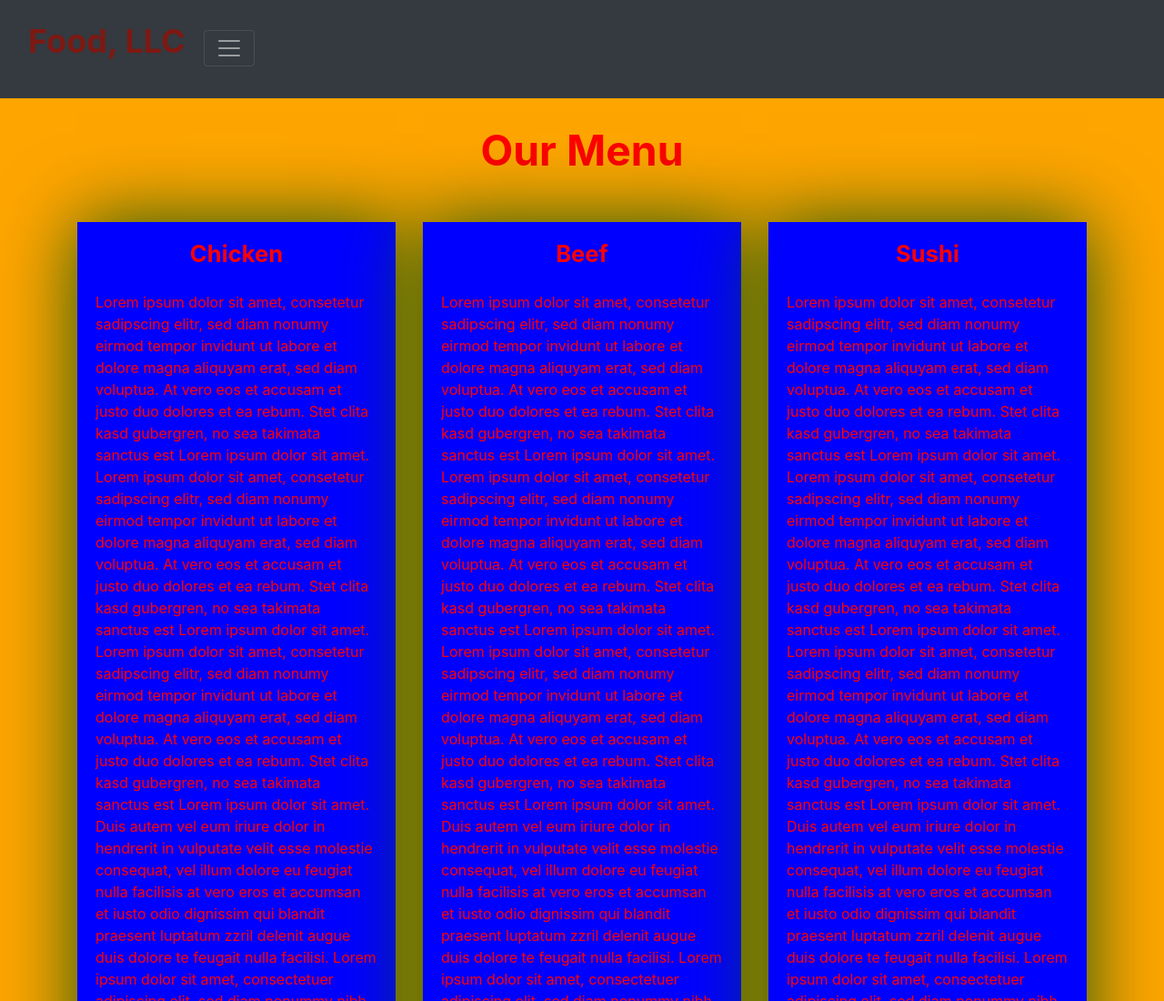
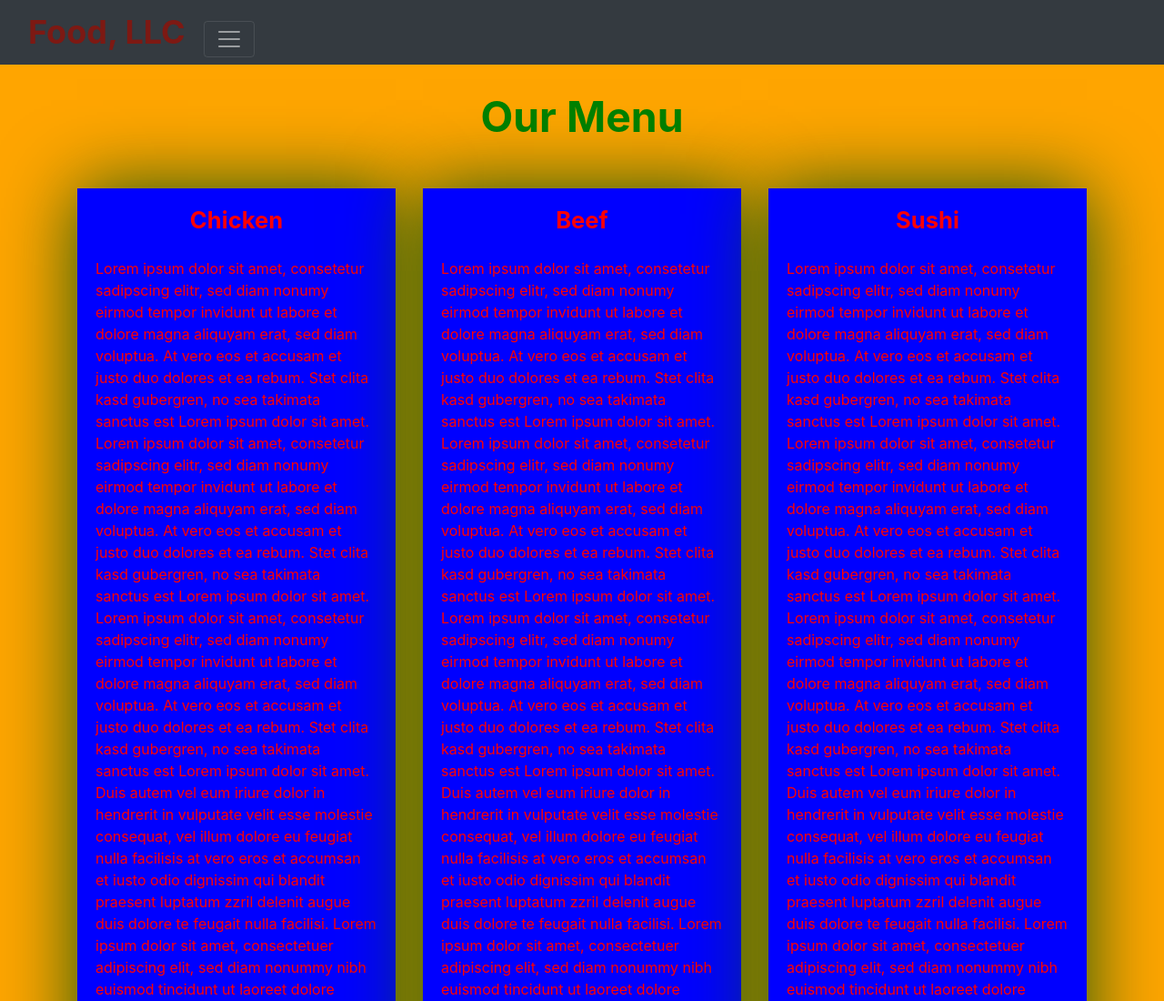
Before and after one commit to PatrasRares/Module-3-Solution, a plain HTML site: page index.html in a window 1280 px wide. Shown: the top 1100 px of the page at 91% size. Drawn offline with Linux system fonts and the light colour scheme.

Commit message:
Update styles.css

```diff
--- a/css/styles.css
+++ b/css/styles.css
@@ -15,9 +15,13 @@ body {
 }
 
 #header-nav button {
-    margin-top: 25px;
+    margin-top: 15px;
 }
 
+#top-heading {
+    margin-bottom:15px;
+    color:green;
+}
 .navbar-default .navbar-toggle:focus, .navbar-default .navbar-toggle:hover {
     background-color: #fce29e;
 }
@@ -27,8 +31,8 @@ body {
 }
 
 .navbar-brand, .navbar-nav li a {
-    line-height: 76px;
-    height: 76px;
+    line-height: 15px;
+    height: 15px;
     padding-top: 0;
 }
 
@@ -96,5 +100,4 @@ body {
     box-shadow: 0 0 80px #18580b;
 }
 
-
 /** END HOME PAGE **/
```
